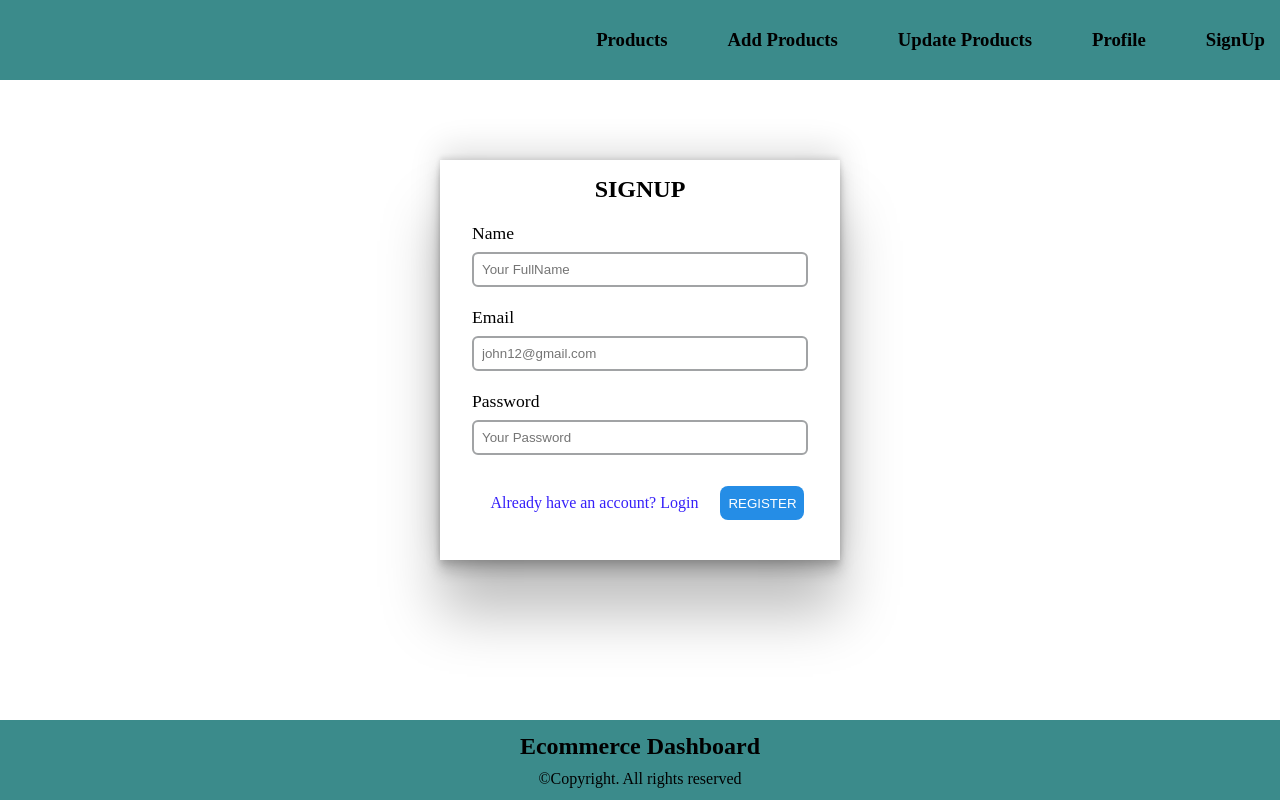
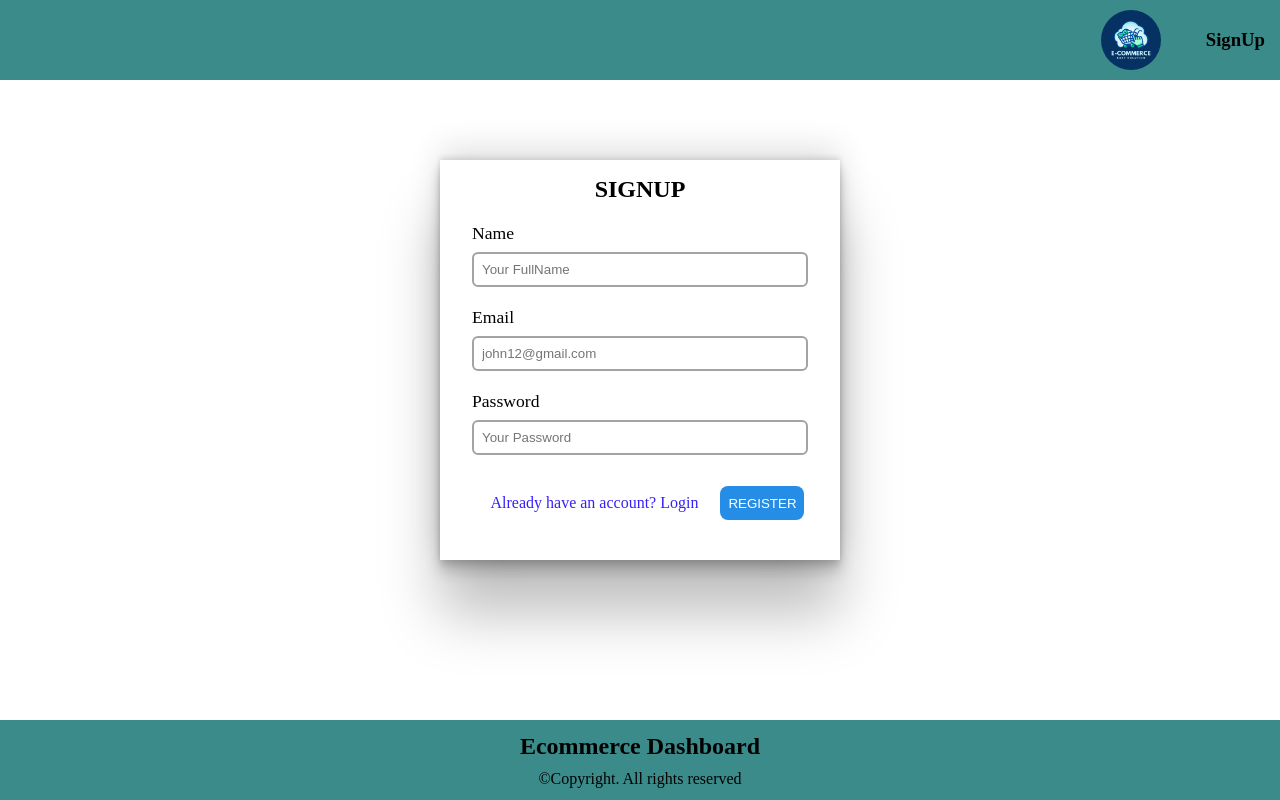
Before and after one commit to siwanijaiswal/Ecommerce-dashboard, a React (Vite) app in the folder client/: page /signup in a window 1280 px wide. Built offline with nearby package versions, Linux system fonts and the light colour scheme.

Commit message:
added a logo in navbar

```diff
--- a/client/src/components/Navbar.jsx
+++ b/client/src/components/Navbar.jsx
@@ -1,6 +1,7 @@
 import React from "react";
 import { Link, Navigate, useNavigate } from "react-router-dom";
 import "../styles/Navbar.css";
+import NavLogo from "../assets/nav-logo.webp";
 
 const Navbar = () => {
   const navigate = useNavigate();
@@ -13,7 +14,11 @@ const Navbar = () => {
   return (
     <>
       <nav>
+        {auth ? (
           <ul>
+            <div className="nav-logo">
+              <img src={NavLogo} width="60px" height="60px" />
+            </div>
             <li>
               <Link to="/">
                 {" "}
@@ -38,19 +43,25 @@ const Navbar = () => {
               </Link>
             </li>
             <li>
-            {auth ? (
               <Link onClick={logOut} to="/signup">
                 {" "}
-                <h3> Logout</h3>
-              </Link>
+                <h3> Logout ({JSON.parse(auth).message.name})</h3>
+              </Link>{" "}
+            </li>
+          </ul>
         ) : (
+          <ul>
+            <div className="nav-logo">
+              <img src={NavLogo} width="60px" height="60px" />
+            </div>
+            <li>
               <Link to="/signup">
                 {" "}
                 <h3>SignUp</h3>
               </Link>
-            )}
             </li>
           </ul>
+        )}
       </nav>
     </>
   );
--- a/client/src/styles/Navbar.css
+++ b/client/src/styles/Navbar.css
@@ -21,6 +21,11 @@ a {
   color: black;
 }
 
+.nav-logo img {
+  border-radius: 50%;
+  float: left;
+}
+
 @media only screen and (min-width: 768px) {
   nav ul {
     flex-direction: row;
```
Also changed, not shown: client/src/assets/nav-logo.webp (added). Lines whose indentation alone changed are shown as unchanged.
